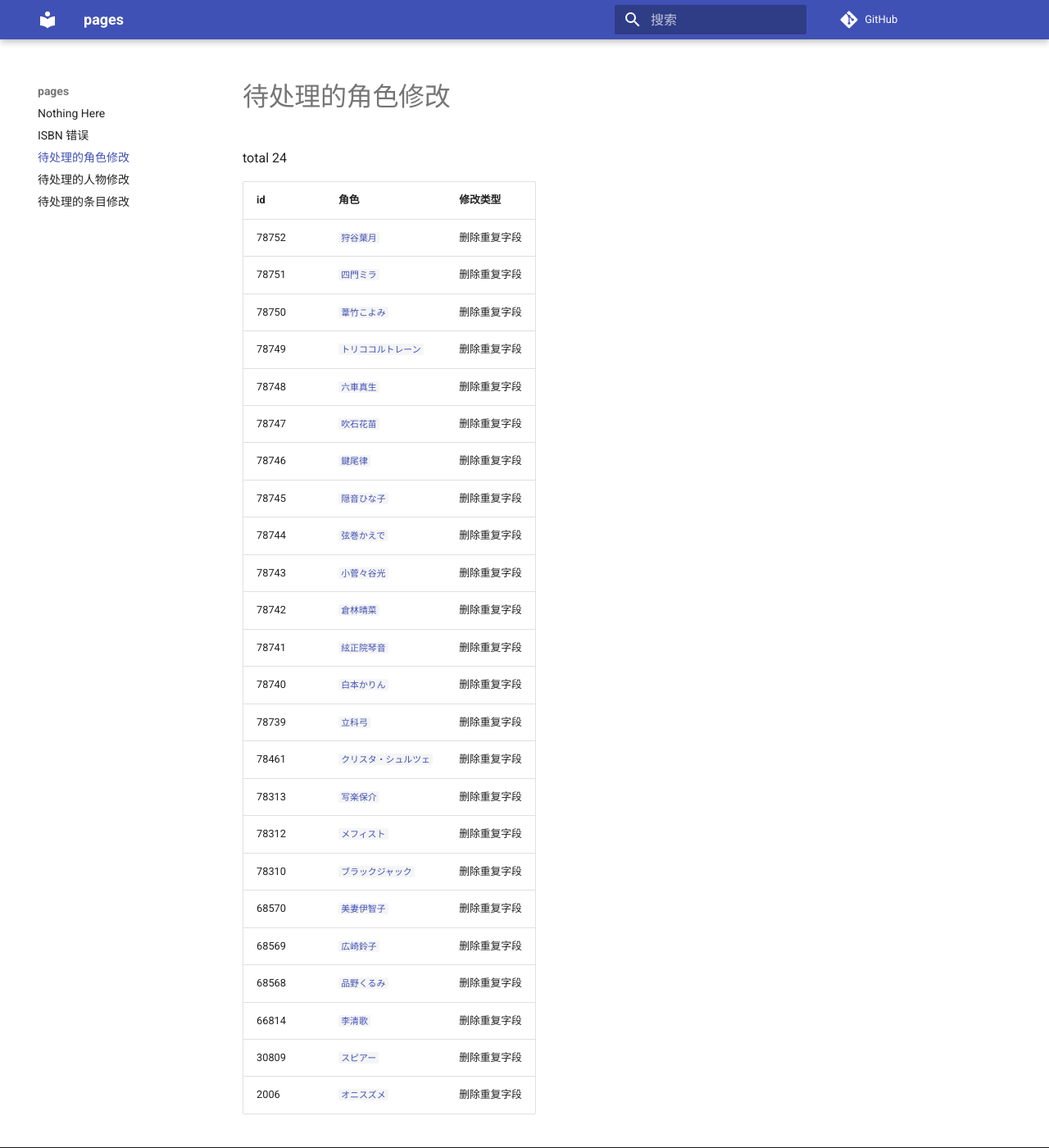
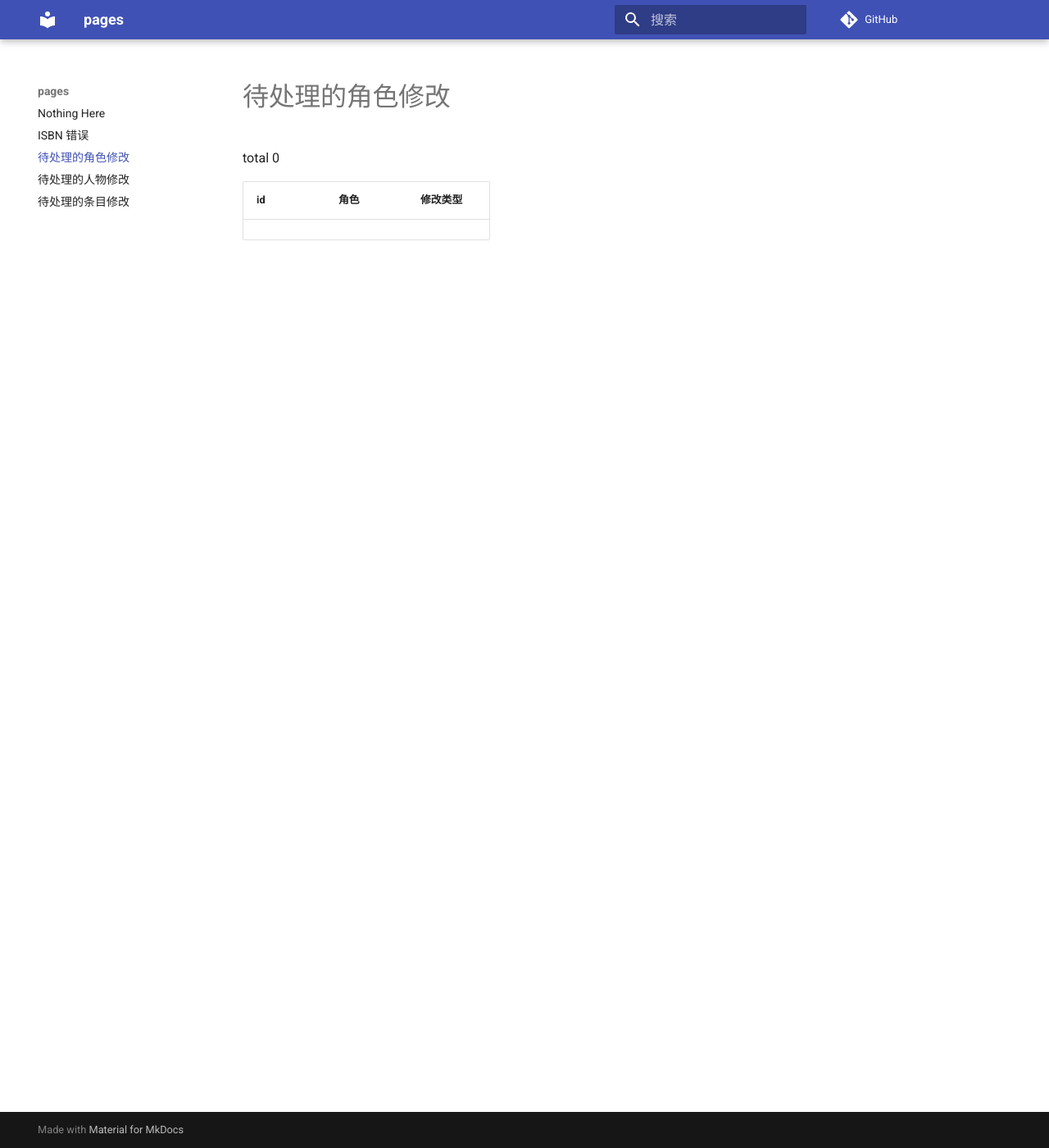
Before and after one commit to trim21/bangumi-pages, an MkDocs documentation site: the page built from docs/pending-character-changes.md, in a window 1280 px wide and 1400 px high. Shown: the whole window at 82% size. Built offline with MkDocs 1.6.1 and Material for MkDocs 9.7.7, drawn with Linux system fonts in a browser that asks for light colours; comment, search, counter and statistics services are not loaded.

Commit message:
update pending-character-changes.md

```diff
--- a/docs/pending-character-changes.md
+++ b/docs/pending-character-changes.md
@@ -1,30 +1,6 @@
 # 待处理的角色修改
 
-total 24
+total 0
 
 | id | 角色 | 修改类型 |
 | --- | --- | --- |
-| 78752 | [`狩谷葉月`](https://bgm.tv/character/78752) | 删除重复字段 |
-| 78751 | [`四門ミラ`](https://bgm.tv/character/78751) | 删除重复字段 |
-| 78750 | [`葦竹こよみ`](https://bgm.tv/character/78750) | 删除重复字段 |
-| 78749 | [`トリココルトレーン`](https://bgm.tv/character/78749) | 删除重复字段 |
-| 78748 | [`六車真生`](https://bgm.tv/character/78748) | 删除重复字段 |
-| 78747 | [`吹石花苗`](https://bgm.tv/character/78747) | 删除重复字段 |
-| 78746 | [`鍵尾律`](https://bgm.tv/character/78746) | 删除重复字段 |
-| 78745 | [`隠音ひな子`](https://bgm.tv/character/78745) | 删除重复字段 |
-| 78744 | [`弦巻かえで`](https://bgm.tv/character/78744) | 删除重复字段 |
-| 78743 | [`小菅々谷光`](https://bgm.tv/character/78743) | 删除重复字段 |
-| 78742 | [`倉林晴菜`](https://bgm.tv/character/78742) | 删除重复字段 |
-| 78741 | [`絃正院琴音`](https://bgm.tv/character/78741) | 删除重复字段 |
-| 78740 | [`白本かりん`](https://bgm.tv/character/78740) | 删除重复字段 |
-| 78739 | [`立科弓`](https://bgm.tv/character/78739) | 删除重复字段 |
-| 78461 | [`クリスタ・シュルツェ`](https://bgm.tv/character/78461) | 删除重复字段 |
-| 78313 | [`写楽保介`](https://bgm.tv/character/78313) | 删除重复字段 |
-| 78312 | [`メフィスト`](https://bgm.tv/character/78312) | 删除重复字段 |
-| 78310 | [`ブラックジャック`](https://bgm.tv/character/78310) | 删除重复字段 |
-| 68570 | [`美妻伊智子`](https://bgm.tv/character/68570) | 删除重复字段 |
-| 68569 | [`広崎鈴子`](https://bgm.tv/character/68569) | 删除重复字段 |
-| 68568 | [`品野くるみ`](https://bgm.tv/character/68568) | 删除重复字段 |
-| 66814 | [`李清歌`](https://bgm.tv/character/66814) | 删除重复字段 |
-| 30809 | [`スピアー`](https://bgm.tv/character/30809) | 删除重复字段 |
-| 2006 | [`オニスズメ`](https://bgm.tv/character/2006) | 删除重复字段 |
```
